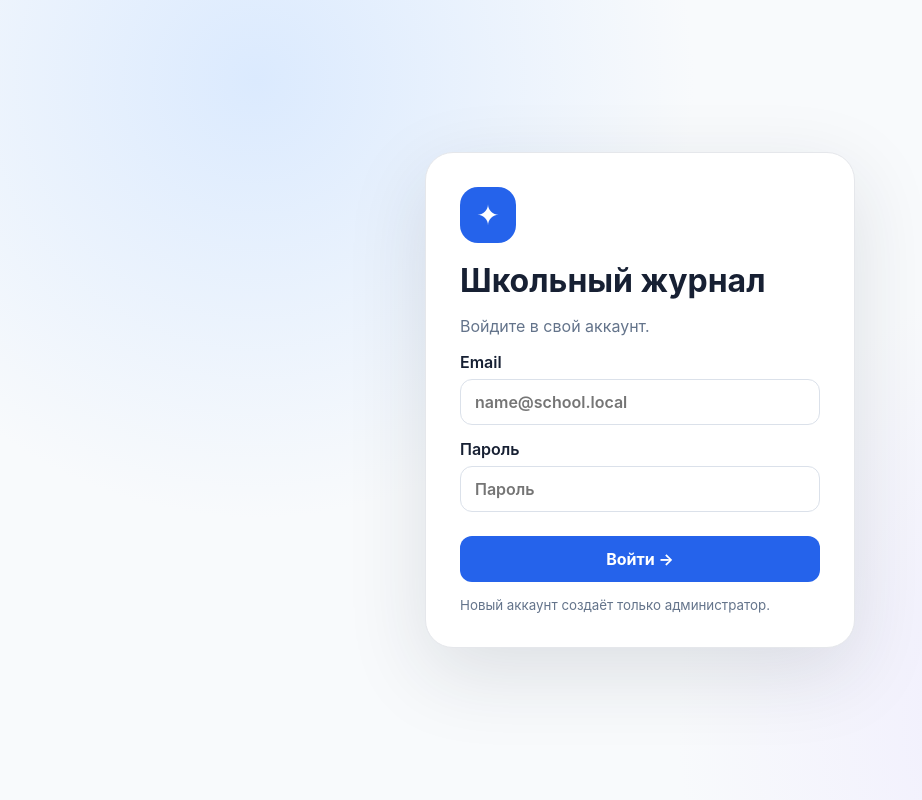
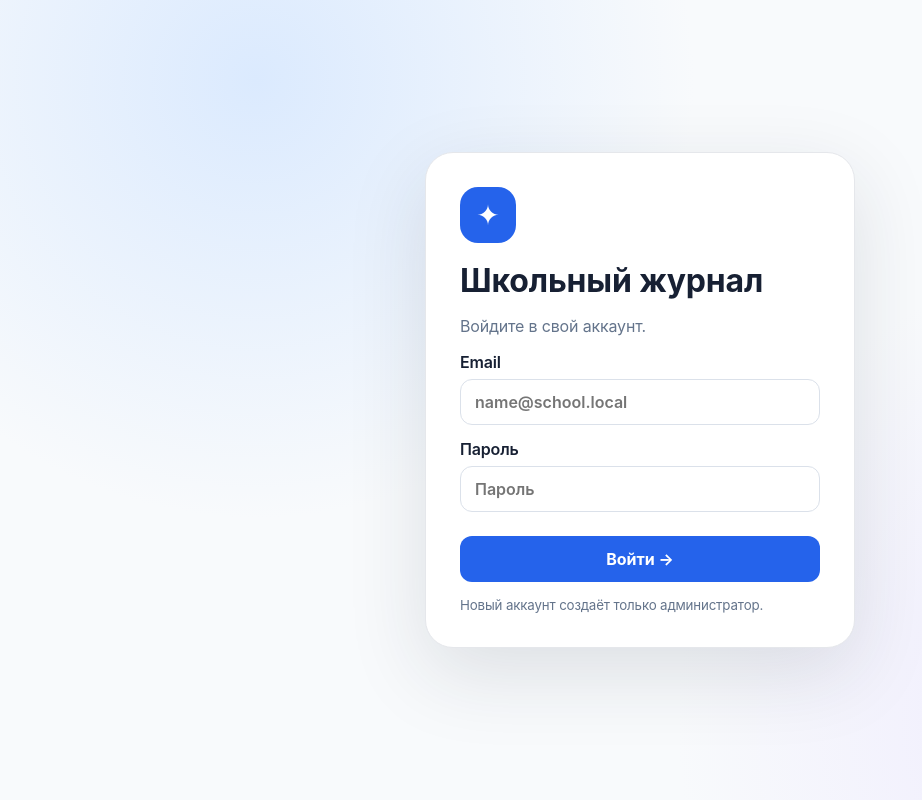
Before and after one commit to anisjanee/school-class-frontend, a plain HTML site: page portal.html in a window 1280 px wide. Shown: the whole page, without its empty margins (0-922 px from the left). Drawn offline with Linux system fonts and the light colour scheme.

Commit message:
Apply professional UX layer to journal portal

```diff
--- a/portal.html
+++ b/portal.html
@@ -9,6 +9,7 @@
 <link rel="stylesheet" href="portal.css">
 <link rel="stylesheet" href="enhancements.css">
 <link rel="stylesheet" href="olympiad.css">
+<link rel="stylesheet" href="ux-pro.css">
 <title>Электронный дневник</title>
 </head>
 <body>
```
